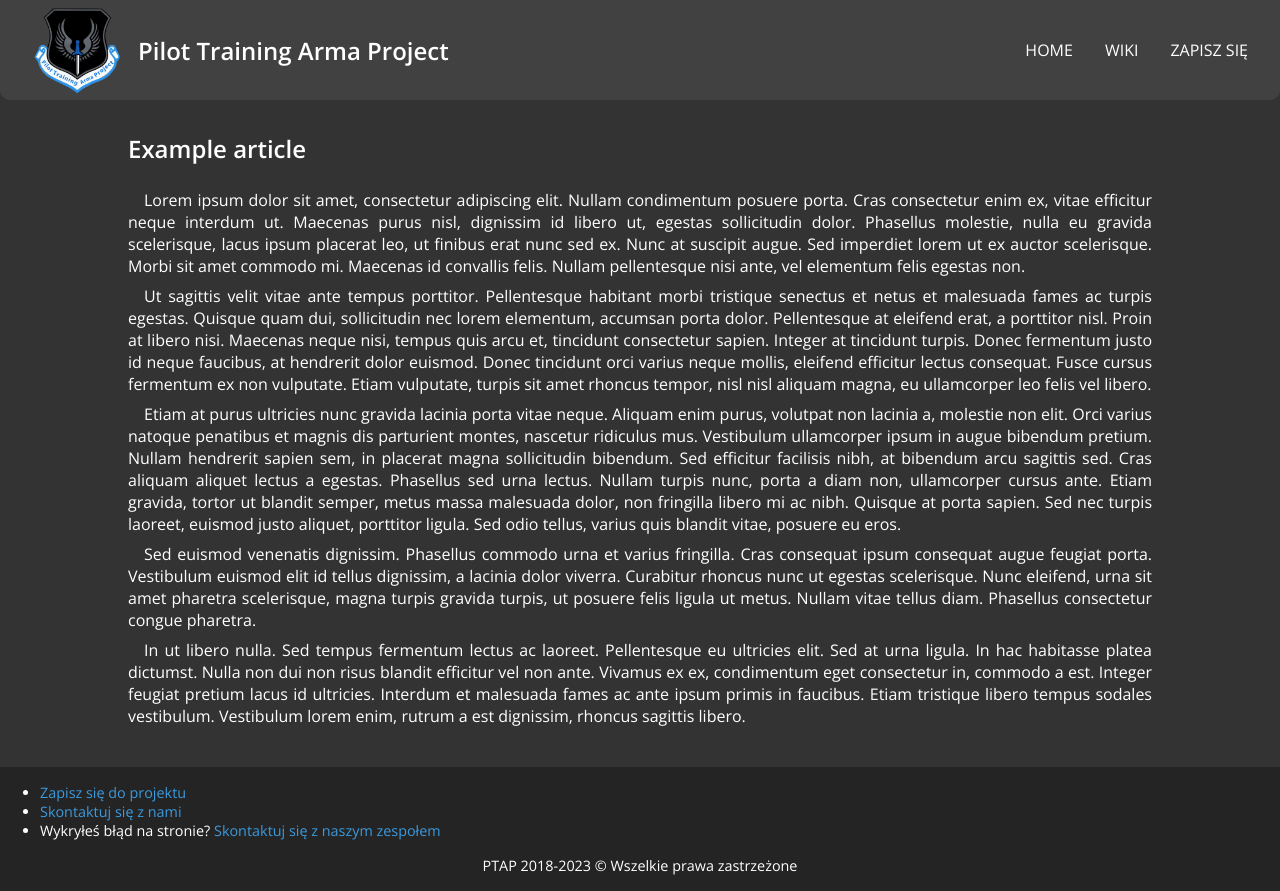
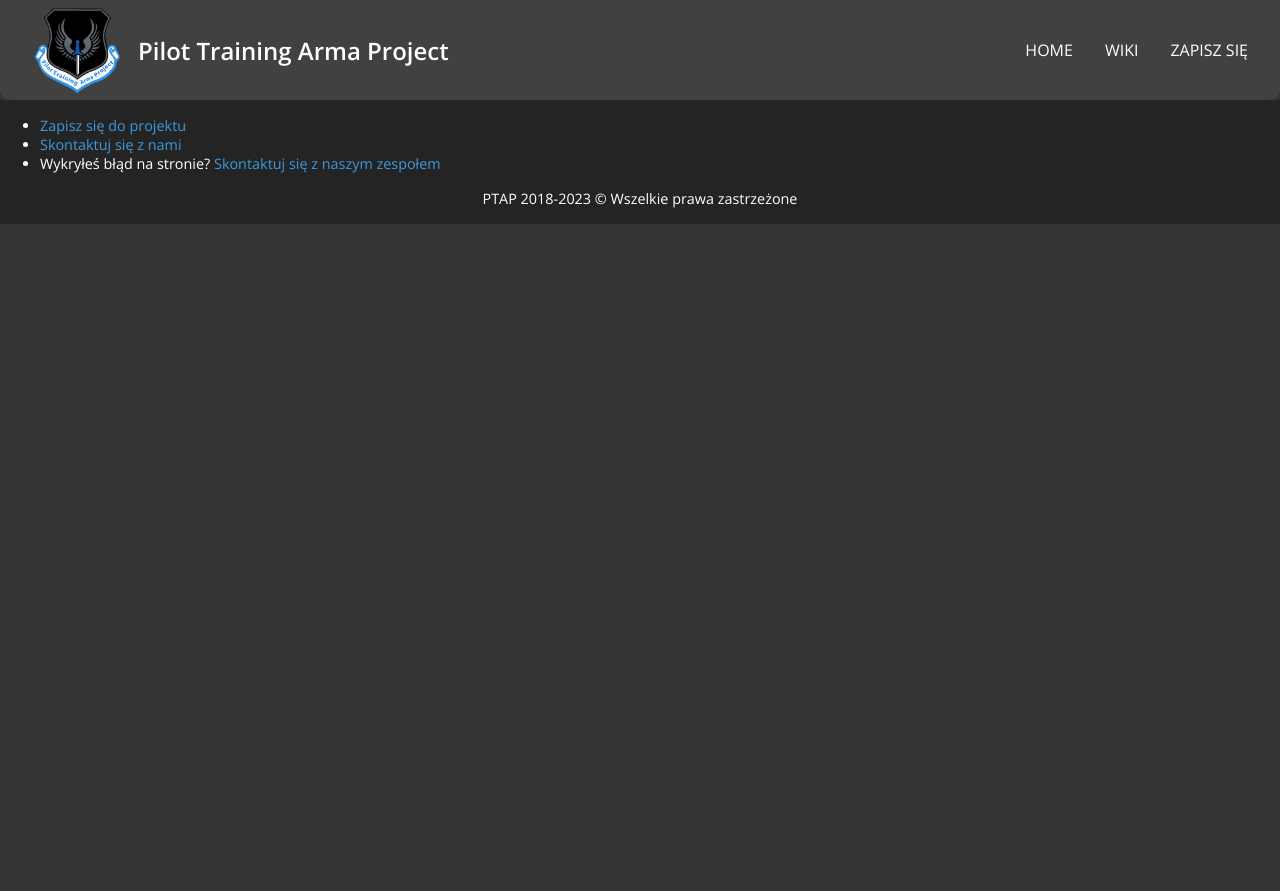
Before and after one commit to Pawel2923/PTAP, a React (Create React App) app: page /wiki in a window 1280 px wide. After the commit the page ends 800 px from the top, so only its background shows below. Built offline with nearby package versions, Linux system fonts and the light colour scheme.

Commit message:
Change routes and component structure

```diff
--- a/src/App.js
+++ b/src/App.js
@@ -6,6 +6,8 @@ import Wiki from "./components/Wiki/Wiki";
 import SignUp from "./components/SignUp/SignUp";
 import Footer from "./components/Footer/Footer";
 import Search from "./components/Search/Search";
+import articleList from "./components/data/ArticleList.json";
+import Flight from "./components/Wiki/Articles/Flight";
 import Error404 from "./components/Error/Error404";
 import WidthProvider from "./store/WidthProvider";
 import "./icons/style.css";
@@ -17,9 +19,9 @@ function App() {
       <Routes>
         <Route path="/" element={<Home />} />
         <Route path="/wiki" exact element={<Wiki />} />
-        <Route path="/wiki/:contentId" element={<Wiki />} />
-        <Route path="/sign-up" element={<SignUp />} />
-        <Route path="/search" element={<Search />} />
+        {articleList.map((item, key) => <Route key={key} path={item.address} exact element={item.element} />)}
+        <Route path="/rejestracja" element={<SignUp />} />
+        <Route path="/szukaj" element={<Search />} />
         <Route path="*" element={<Error404 />} />
       </Routes>
       <Footer />
--- a/src/components/Search/Search.js
+++ b/src/components/Search/Search.js
@@ -1,7 +1,7 @@
 import React, { useState, useRef, useEffect } from "react";
 import { Link, useLocation, useNavigate } from "react-router-dom";
 
-import searchList from "./SearchList.json";
+import articleList from "../data/ArticleList.json";
 import classes from "./Search.module.css";
 
 const Search = () => {
@@ -80,7 +80,7 @@ const Search = () => {
         )}
       </form>
       <div className={classes.content}>
-        {searchList.map((item, key) => (
+        {articleList.map((item, key) => (
           <Link key={key} to={item.address}>{item.name}</Link>
         ))}
       </div>
--- a/src/components/Search/SearchList.json
+++ /dev/null
@@ -1,42 +0,0 @@
-[
-  {
-    "name": "Modele lotu w Armie 3",
-    "address": "/wiki/flight-models"
-  },
-  {
-    "name": "Sterowanie w Armie 3 - sprzęt",
-    "address": "/wiki/settings-gear"
-  },
-  {
-    "name": "Sterowanie w Armie 3 - ustawienia w grze",
-    "address": "/wiki/settings-ingame"
-  },
-  {
-    "name": "Kokpit - instrumenty",
-    "address": "/wiki/flight-instruments"
-  },
-  {
-    "name": "Podstawy lotu",
-    "address": "/wiki/flight-basics"
-  },
-  {
-    "name": "Podstawy komunikacji",
-    "address": "/wiki/flight-comms"
-  },
-  {
-    "name": "Śmigłowce ze względu na przeznaczenie",
-    "address": "/wiki/heli-purpose"
-  },
-  {
-    "name": "Śmigłowce ze względu na rozmiar",
-    "address": "/wiki/heli-weight"
-  },
-  {
-    "name": "Śmigłowce - manewrowanie",
-    "address": "/wiki/heli-maneuvers"
-  },
-  {
-    "name": "Samoloty ze względu na przeznaczenie",
-    "address": "/wiki/planes-purpose"
-  }
-]
--- a/src/components/Wiki/Article.js
+++ /dev/null
@@ -1,68 +0,0 @@
-import classes from "./Article.module.css";
-
-const Article = () => {
-  return (
-    <section className={classes.section}>
-      <h2>Example article</h2>
-      <div className={classes.content}>
-        <p>
-          Lorem ipsum dolor sit amet, consectetur adipiscing elit. Nullam
-          condimentum posuere porta. Cras consectetur enim ex, vitae efficitur
-          neque interdum ut. Maecenas purus nisl, dignissim id libero ut,
-          egestas sollicitudin dolor. Phasellus molestie, nulla eu gravida
-          scelerisque, lacus ipsum placerat leo, ut finibus erat nunc sed ex.
-          Nunc at suscipit augue. Sed imperdiet lorem ut ex auctor scelerisque.
-          Morbi sit amet commodo mi. Maecenas id convallis felis. Nullam
-          pellentesque nisi ante, vel elementum felis egestas non.
-        </p>
-        <p>
-          Ut sagittis velit vitae ante tempus porttitor. Pellentesque habitant
-          morbi tristique senectus et netus et malesuada fames ac turpis
-          egestas. Quisque quam dui, sollicitudin nec lorem elementum, accumsan
-          porta dolor. Pellentesque at eleifend erat, a porttitor nisl. Proin at
-          libero nisi. Maecenas neque nisi, tempus quis arcu et, tincidunt
-          consectetur sapien. Integer at tincidunt turpis. Donec fermentum justo
-          id neque faucibus, at hendrerit dolor euismod. Donec tincidunt orci
-          varius neque mollis, eleifend efficitur lectus consequat. Fusce cursus
-          fermentum ex non vulputate. Etiam vulputate, turpis sit amet rhoncus
-          tempor, nisl nisl aliquam magna, eu ullamcorper leo felis vel libero.
-        </p>
-        <p>
-          Etiam at purus ultricies nunc gravida lacinia porta vitae neque.
-          Aliquam enim purus, volutpat non lacinia a, molestie non elit. Orci
-          varius natoque penatibus et magnis dis parturient montes, nascetur
-          ridiculus mus. Vestibulum ullamcorper ipsum in augue bibendum pretium.
-          Nullam hendrerit sapien sem, in placerat magna sollicitudin bibendum.
-          Sed efficitur facilisis nibh, at bibendum arcu sagittis sed. Cras
-          aliquam aliquet lectus a egestas. Phasellus sed urna lectus. Nullam
-          turpis nunc, porta a diam non, ullamcorper cursus ante. Etiam gravida,
-          tortor ut blandit semper, metus massa malesuada dolor, non fringilla
-          libero mi ac nibh. Quisque at porta sapien. Sed nec turpis laoreet,
-          euismod justo aliquet, porttitor ligula. Sed odio tellus, varius quis
-          blandit vitae, posuere eu eros.
-        </p>
-        <p>
-          Sed euismod venenatis dignissim. Phasellus commodo urna et varius
-          fringilla. Cras consequat ipsum consequat augue feugiat porta.
-          Vestibulum euismod elit id tellus dignissim, a lacinia dolor viverra.
-          Curabitur rhoncus nunc ut egestas scelerisque. Nunc eleifend, urna sit
-          amet pharetra scelerisque, magna turpis gravida turpis, ut posuere
-          felis ligula ut metus. Nullam vitae tellus diam. Phasellus consectetur
-          congue pharetra.
-        </p>
-        <p>
-          In ut libero nulla. Sed tempus fermentum lectus ac laoreet.
-          Pellentesque eu ultricies elit. Sed at urna ligula. In hac habitasse
-          platea dictumst. Nulla non dui non risus blandit efficitur vel non
-          ante. Vivamus ex ex, condimentum eget consectetur in, commodo a est.
-          Integer feugiat pretium lacus id ultricies. Interdum et malesuada
-          fames ac ante ipsum primis in faucibus. Etiam tristique libero tempus
-          sodales vestibulum. Vestibulum lorem enim, rutrum a est dignissim,
-          rhoncus sagittis libero.
-        </p>
-      </div>
-    </section>
-  );
-};
-
-export default Article;
--- /dev/null
+++ b/src/components/Wiki/Articles/Flight.js
@@ -0,0 +1,14 @@
+import classes from "./Article.module.css";
+
+const Flight = () => {
+  return (
+    <section className={classes.section}>
+      <h2>Article title</h2>
+      <div className={classes.content}>
+        <p>Example article</p>
+      </div>
+    </section>
+  );
+};
+
+export default Flight;
--- a/src/components/Wiki/Wiki.js
+++ b/src/components/Wiki/Wiki.js
@@ -3,7 +3,6 @@ import { useNavigate, useParams } from "react-router-dom";
 
 import WidthContext from "../../store/width-context";
 import SearchInput from "../Search/SearchInput";
-import Article from "./Article";
 
 const Wiki = () => {
   const navigate = useNavigate();
@@ -39,7 +38,6 @@ const Wiki = () => {
   return (
     <main>
       {width <= 480 && <SearchInput onClick={searchInputClickHandler} />}
-      <Article />
     </main>
   );
 };
--- /dev/null
+++ b/src/components/data/ArticleList.json
@@ -0,0 +1,52 @@
+[
+  {
+    "name": "Modele lotu w Armie 3",
+    "element": "Flight",
+    "address": "/wiki/modele-lotu"
+  },
+  {
+    "name": "Sterowanie w Armie 3 - sprzęt",
+    "element": "Gear",
+    "address": "/wiki/sprzet"
+  },
+  {
+    "name": "Sterowanie w Armie 3 - ustawienia w grze",
+    "element": "Settings",
+    "address": "/wiki/ustawienia-gry"
+  },
+  {
+    "name": "Kokpit - instrumenty",
+    "element": "Instruments",
+    "address": "/wiki/przyrzady"
+  },
+  {
+    "name": "Podstawy lotu",
+    "element": "Basics",
+    "address": "/wiki/podstawy-lotu"
+  },
+  {
+    "name": "Podstawy komunikacji",
+    "element": "Comms",
+    "address": "/wiki/podstawy-komunikacji"
+  },
+  {
+    "name": "Śmigłowce ze względu na przeznaczenie",
+    "element": "HeliPurpose",
+    "address": "/wiki/heli-przeznaczenie"
+  },
+  {
+    "name": "Śmigłowce ze względu na rozmiar",
+    "element": "HeliSize",
+    "address": "/wiki/heli-rozmiar"
+  },
+  {
+    "name": "Śmigłowce - manewrowanie",
+    "element": "HeliManevouers",
+    "address": "/wiki/heli-manewry"
+  },
+  {
+    "name": "Samoloty ze względu na przeznaczenie",
+    "element": "PlanesPurpose",
+    "address": "/wiki/samoloty-przeznaczenie"
+  }
+]
```
Also changed, not shown: src/components/Wiki/Articles/Article.module.css (renamed from src/components/Wiki/Article.module.css).
